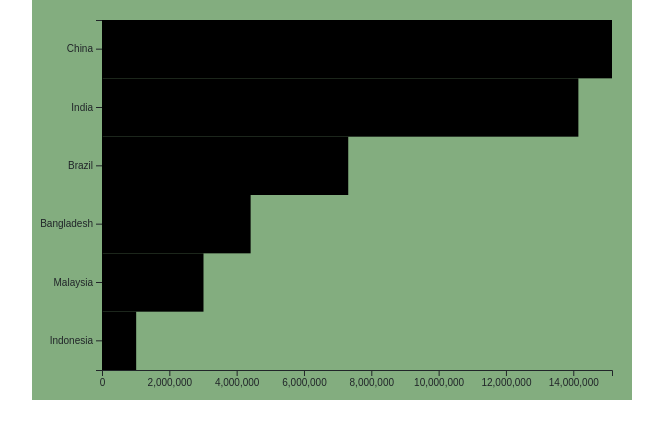
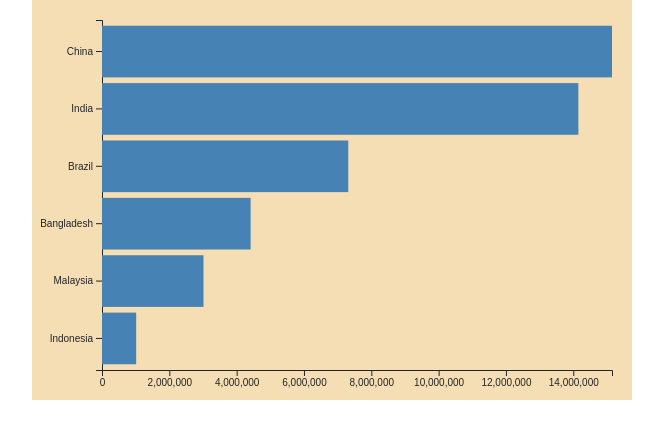
Before and after one commit to mgkabir/react-d3-graphs, a React (Create React App) app: page /bar-d3 in a window 1280 px wide. Shown: the top 438 px of the page, without its empty margins (53-716 px from the left). Built offline with nearby package versions, Linux system fonts and the light colour scheme.

Commit message:
Routing added

```diff
--- a/package.json
+++ b/package.json
@@ -11,6 +11,7 @@
     "font-awesome": "^4.7.0",
     "react": "^16.13.1",
     "react-dom": "^16.13.1",
+    "react-router-dom": "^5.1.2",
     "react-scripts": "3.4.1"
   },
   "scripts": {
--- a/src/App.js
+++ b/src/App.js
@@ -1,12 +1,19 @@
 import React, { Component } from "react";
+import { Route, Switch } from "react-router-dom";
 import BarChart from "./components/barChart";
+import VictoryBarChart from "./components/victoryBarChart";
+import Home from "./components/home";
 
 class App extends Component {
   state = {};
   render() {
     return (
       <main className="container">
-        <BarChart />
+        <Switch>
+          <Route path="/bar-victory" component={VictoryBarChart} />
+          <Route path="/bar-d3" component={BarChart} />
+          <Route path="/" component={Home} />
+        </Switch>
       </main>
     );
   }
--- a/src/components/barChart.jsx
+++ b/src/components/barChart.jsx
@@ -24,7 +24,10 @@ class BarChart extends Component {
     const xScale = scaleLinear()
       .domain([0, max(data, xValue)])
       .range([0, innerWidth]);
-    const yScale = scaleBand().domain(data.map(yValue)).range([0, innerHeight]);
+    const yScale = scaleBand()
+      .domain(data.map(yValue))
+      .range([0, innerHeight])
+      .padding(0.1);
 
     const g = svg
       .append("g")
@@ -47,7 +50,7 @@ class BarChart extends Component {
   render() {
     return (
       <React.Fragment>
-        <svg style={{ background: "#83ad7f" }} width="600" height="400"></svg>
+        <svg width="600" height="400"></svg>
       </React.Fragment>
     );
   }
--- /dev/null
+++ b/src/components/home.jsx
@@ -0,0 +1,9 @@
+import React, { Component } from "react";
+class Home extends Component {
+  state = {};
+  render() {
+    return <h3>Home</h3>;
+  }
+}
+
+export default Home;
--- /dev/null
+++ b/src/components/victoryBarChart.jsx
@@ -0,0 +1,10 @@
+import React, { Component } from "react";
+
+class VictoryBarChart extends Component {
+  state = {};
+  render() {
+    return <h4>Victory Bar Chart </h4>;
+  }
+}
+
+export default VictoryBarChart;
--- a/src/index.css
+++ b/src/index.css
@@ -1,13 +1,20 @@
 body {
   margin: 0;
-  font-family: -apple-system, BlinkMacSystemFont, 'Segoe UI', 'Roboto', 'Oxygen',
-    'Ubuntu', 'Cantarell', 'Fira Sans', 'Droid Sans', 'Helvetica Neue',
+  font-family: -apple-system, BlinkMacSystemFont, "Segoe UI", "Roboto", "Oxygen",
+    "Ubuntu", "Cantarell", "Fira Sans", "Droid Sans", "Helvetica Neue",
     sans-serif;
   -webkit-font-smoothing: antialiased;
   -moz-osx-font-smoothing: grayscale;
 }
 
 code {
-  font-family: source-code-pro, Menlo, Monaco, Consolas, 'Courier New',
+  font-family: source-code-pro, Menlo, Monaco, Consolas, "Courier New",
     monospace;
 }
+
+rect {
+  fill: steelblue;
+}
+svg {
+  background-color: wheat;
+}
--- a/src/index.js
+++ b/src/index.js
@@ -1,5 +1,6 @@
 import React from "react";
 import ReactDOM from "react-dom";
+import { BrowserRouter } from "react-router-dom";
 import "./index.css";
 import App from "./App";
 import * as serviceWorker from "./serviceWorker";
@@ -8,12 +9,11 @@ import "font-awesome/css/font-awesome.css";
 
 ReactDOM.render(
   <React.StrictMode>
-    <App />
+    <BrowserRouter>
+      <App />
+    </BrowserRouter>
   </React.StrictMode>,
   document.getElementById("root")
 );
 
-// If you want your app to work offline and load faster, you can change
-// unregister() to register() below. Note this comes with some pitfalls.
-// Learn more about service workers: https://bit.ly/CRA-PWA
 serviceWorker.unregister();
```
Also changed, not shown: 1 other file (tests, documents, lock files or other folders).
